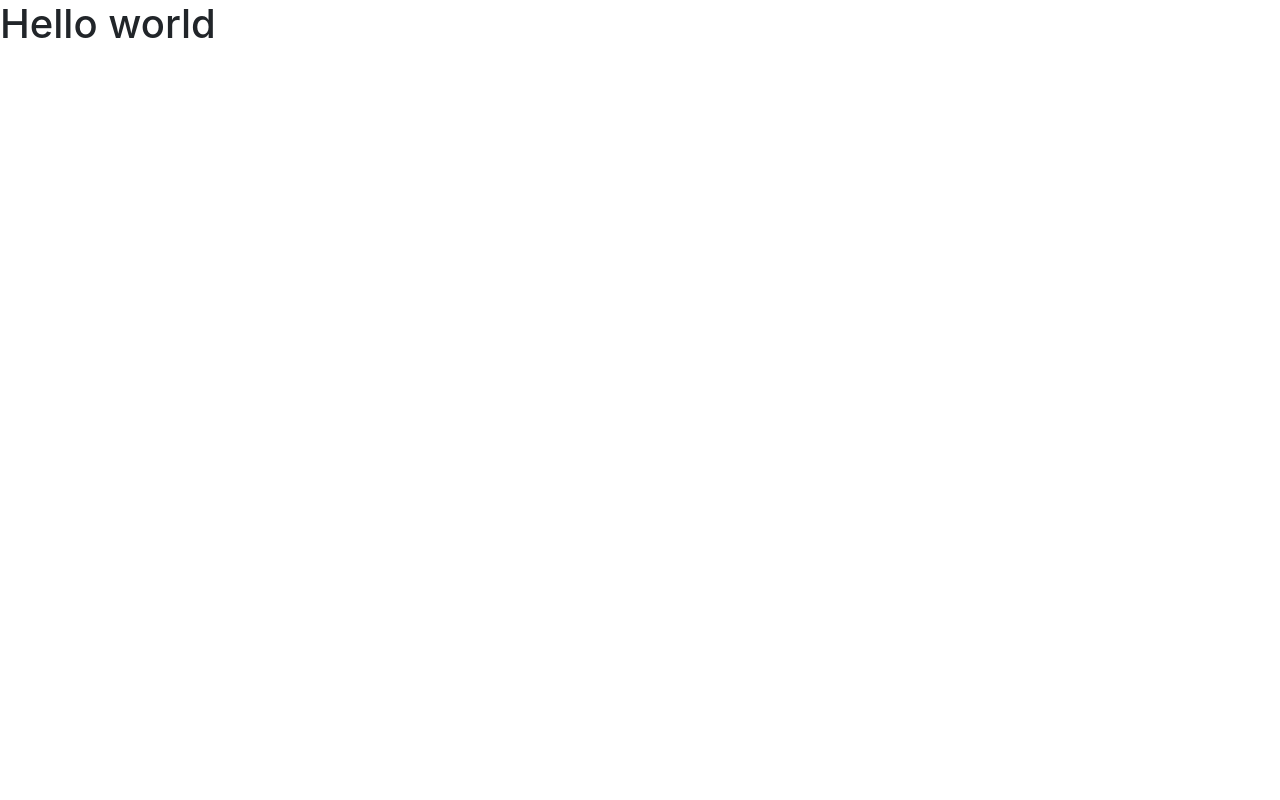
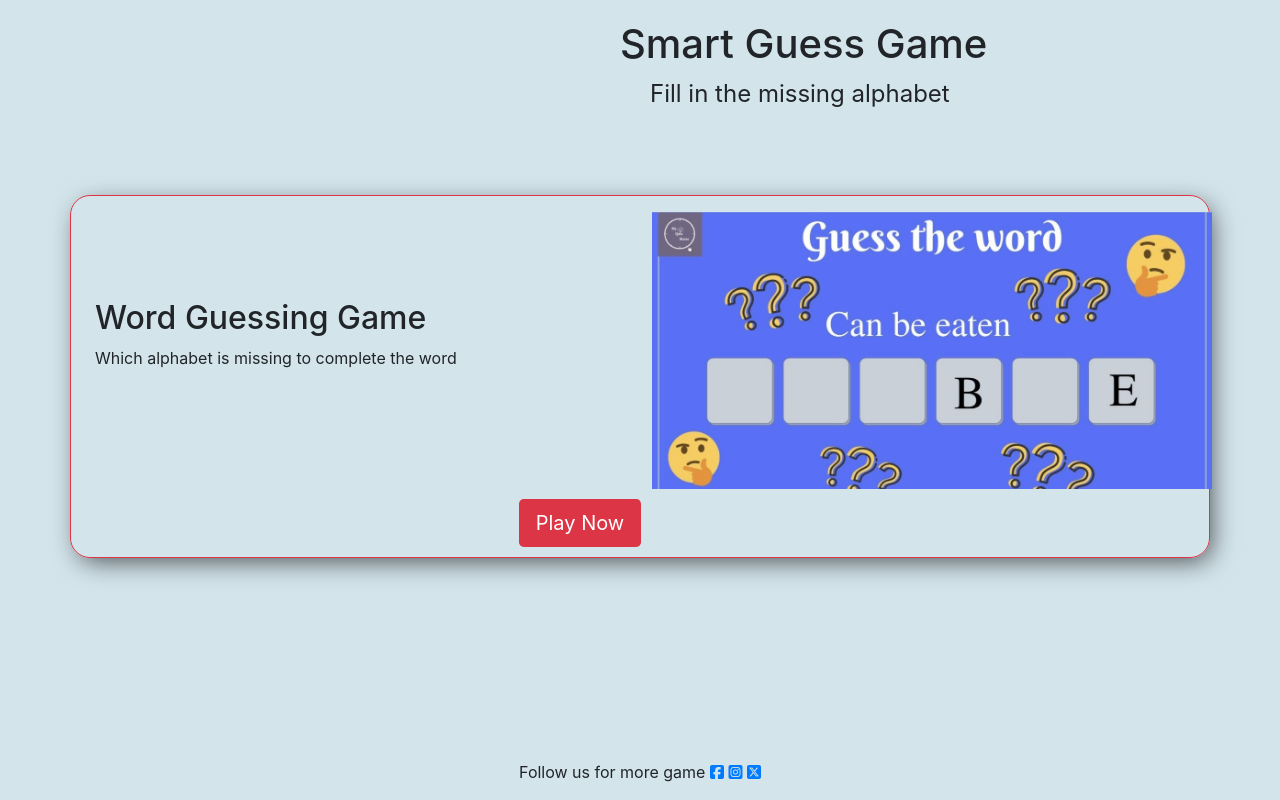
Before and after one commit to Ngozi89/smart-guess, a plain HTML site: page index.html in a window 1280 px wide. Drawn offline with nearby package versions, Linux system fonts and the light colour scheme.

Commit message:
Added header, hero section and footer

```diff
--- a/assets/css/style.css
+++ b/assets/css/style.css
@@ -0,0 +1,92 @@
+@import url('https://fonts.googleapis.com/css2?family=Libre+Baskerville:ital,wght@0,400;0,700;1,400&family=Poppins:ital,wght@0,600;1,400&display=swap');
+
+
+body {
+    min-height: 100vh;
+    display: flex;
+    flex-direction: column;
+    background-color: rgb(211, 228, 235);
+}
+
+.header {
+    margin-top: 20px;
+    margin-left: 20px;
+}
+
+header p {
+    font-size: 150%;
+    margin-left: 50px;
+}
+
+/* Style hero page */
+
+.container {
+    margin-top: 59px;
+}
+.btn-red {
+    background-color: var(--red);
+    color: var(--white);
+    margin-top: 10px;
+    margin-bottom: 30px;
+}
+
+.hero-image {
+    width: 50vh;
+}
+
+.btn-red:hover {
+    color: var(--dark-gray);
+}
+
+.hero-btn {
+    box-shadow: 1px 9px 26px -4px rgba(0, 0, 0, 0.66);
+    -webkit-box-shadow: 1px 9px 26px -4px rgba(0, 0, 0, 0.66);
+}
+
+.bg-red {
+    background-color: var(--red);
+}
+.custom-border {
+    border: var(--red) 1px solid;
+    border-radius: 20px;
+    box-shadow: 5px 7px 26px -4px rgba(0, 0, 0, 0.66);
+    -webkit-box-shadow: 5px 7px 26px -4px rgba(0, 0, 0, 0.66);
+    -moz-box-shadow: 5px 7px 26px -4px rgba(0, 0, 0, 0.66);
+}
+
+.text-red {
+    color: var(--red);
+}
+
+.text-brown {
+    color: var(--white);
+}
+
+.custom-icon i {
+    font-size: 50px;
+    color: var(--red);
+}
+/* End hero page */
+
+@media (min-width: 1200px) {
+    .header {
+        margin-top: 20px;
+        margin-left: 620px;
+    }
+
+    header p {
+        font-size: 150%;
+        margin-left: 650px
+    }
+
+    .hero-image {
+        margin-left: 110px;
+        width: 70vh;
+    }
+
+    .btn-red {
+        margin-right: 120px;
+        margin-bottom: 10px;
+    }
+
+}
--- a/index.html
+++ b/index.html
@@ -10,7 +10,45 @@
     <title>Smart-Guess</title>
 </head>
 <body>
-    <h1>Hello world</h1>
+    <header>
+        <h1 class="header">
+            Smart Guess Game
+        </h1>
+        <p class="">Fill in the missing alphabet</p>
+    </header>
+    <div class="container">
+        <div class="row mt-2 custom-border justify-content-center align-items-center">
+            <div class="col-12 col-md-5 p-4 d-flex align-items-center">
+                <div class="text-container d-flex flex-column align-items-left">
+                    <h2 class="hero-text text-left">Word Guessing Game</h2>
+
+                    <p>Which alphabet is missing to complete the word</p>
+                </div>
+            </div>
+            <div class="col-12 col-md-7 mt-3 d-flex justify-content-center">
+                <img class="hero-image img-fluid" src="assets/images/guess-the-world.jpg" alt="Smart guess">
+            </div>
+            <br>
+            <div>
+                <a class="btn btn-red btn-lg text-brown " href="">Play Now</a>
+            </div>
+        </div>
+    </div>
+    <footer class="footer mt-auto py-3 dark-bg">
+        <p class="m-0 text-center text-black">Follow us for more game
+            <a href="https://www.facebook.com/ngozi.madu.792"
+            target="_blank" rel="noopener" aria-label="visit our facebook page (opens in a new tab)">
+            <i class="fab fa-facebook-square ms-3"></i></a>
+        <a href="https://www.instagram.com/ngozi_igboamaka/" target="_blank" rel="noopener"
+            aria-label="visit our instagram page (opens in a new tab)">
+            <i class="fab fa-instagram-square ms-3"></i></a>
+        <a href="https://twitter.com/Insidelife24_7" target="_blank" rel="noopener"
+            aria-label="visit our twitter page (opens in a new tab)">
+            <i class="fab fa-square-x-twitter ms-3"></i></a>
+    </p>
+    </footer>
     <script src="assets/js/script.js"></script>
+    <!-- Font Awesome -->
+  <script src="https://kit.fontawesome.com/f6549ef1f7.js" crossorigin="anonymous"></script>
 </body>
 </html>
```
Also changed, not shown: assets/images/guess-the-world.jpg (added).
